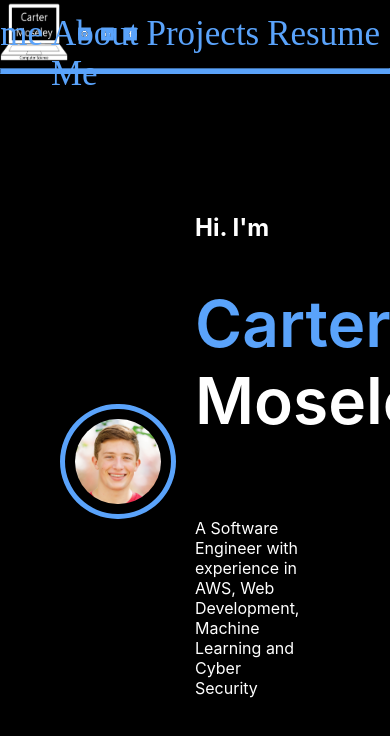
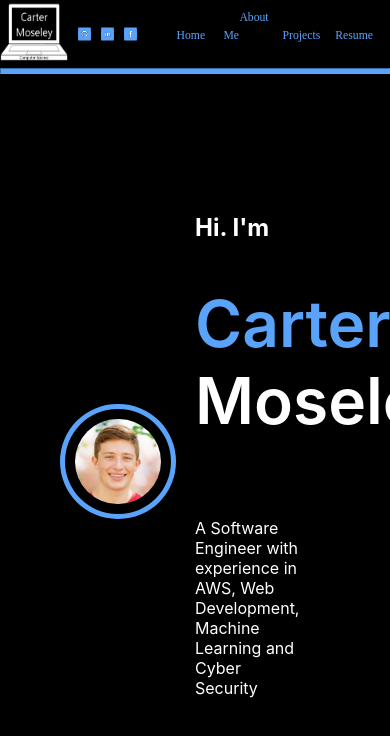
Before and after one commit to CarterTheMan/Personal-Website, a React (Create React App) app in the folder personal-website/: page / in a window 390 px wide. Shown: the top 736 px of the page. Built offline with nearby package versions, Linux system fonts and the light colour scheme.

Commit message:
Update readme with PDF fix for Amplify and update menu so the tabs appear correct on mobile

```diff
--- a/personal-website/src/components/menu/Menu.css
+++ b/personal-website/src/components/menu/Menu.css
@@ -28,7 +28,7 @@ ul {
 .link {
   text-decoration: none;
   color: #5AA3FB;
-  font-size: 35px;
+  font-size: 3vw;
   padding: 0.1rem 1rem;
   position: relative;
 }
```
Also changed, not shown: 1 other file (tests, documents, lock files or other folders).
